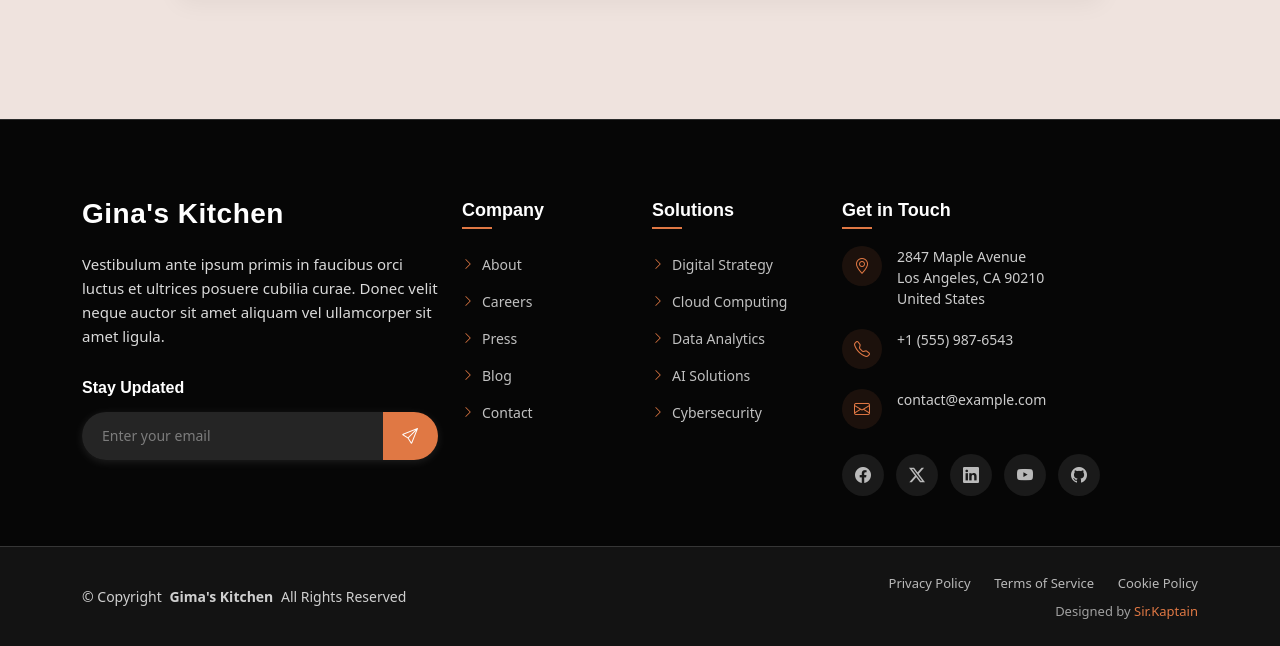
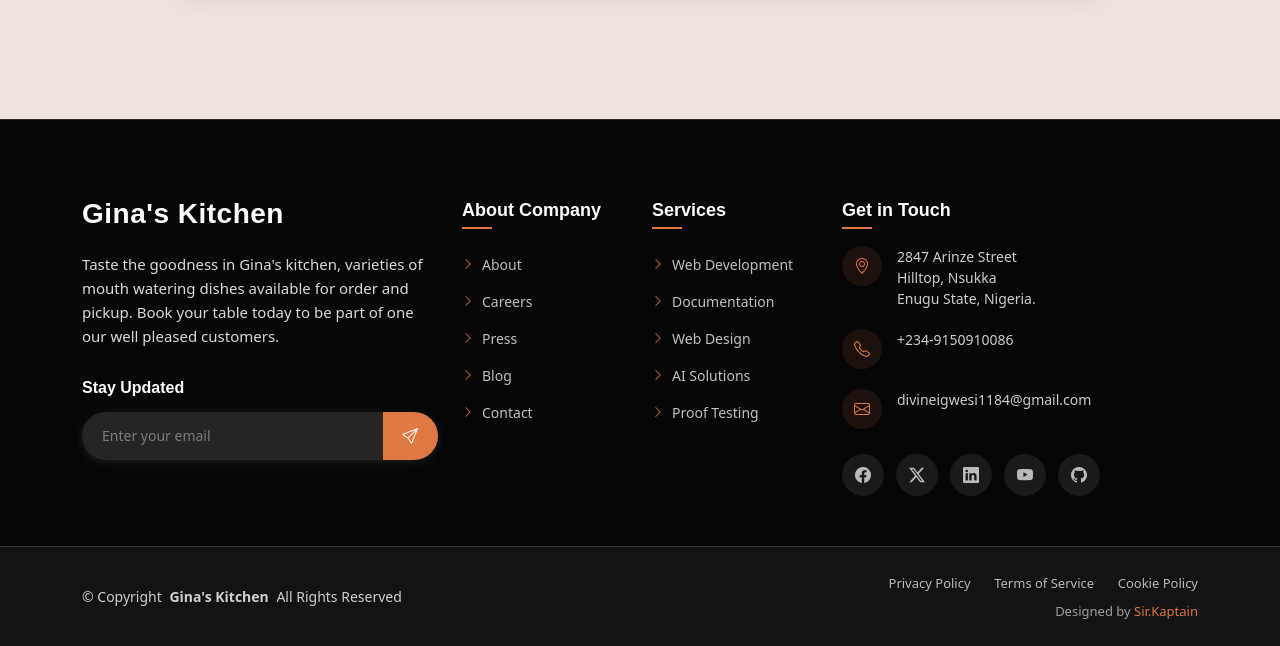
Before and after one commit to kaptain9960/Gina-s-GiKitchen, a Django app: page /contact/ in a window 1280 px wide. Shown: the part 1365-2011 px from the top of the page. Run offline with Django 4.2, Linux system fonts and the light colour scheme; some libraries are stand-ins or nearby versions; some web fonts are replaced.

Commit message:
Update: .....

```diff
--- a/base/templates/base.html
+++ b/base/templates/base.html
@@ -10,8 +10,9 @@
   <meta name="description" content="">
   <meta name="keywords" content="">
 
-  <!-- Favicons -->
-  <link href="{% static 'img/favicon.ico' %}" rel="icon">
+  <!--  Work on the Favicons -->
+    <!-- Done with the favicon and the image uploading feature -->
+  <link href="{% static 'assets/img/misc/favicon.png' %}" rel="icon">
   <link href="{% static 'assets/img/apple-touch-icon.png' %}" rel="apple-touch-icon">
 
   <!-- Fonts -->
@@ -48,14 +49,16 @@
           <a href="#" class="linkedin"><i class="bi bi-linkedin"></i></a>
         </div>
       </div>
-    </div><!-- End Top Bar -->
+    </div>
+    <!-- End Top Bar -->
 
     <div class="branding d-flex align-items-cente">
 
       <div class="container position-relative d-flex align-items-center justify-content-between">
         <a href="{% url 'home' %}" class="logo d-flex align-items-center">
-          <!-- Uncomment the line below if you also wish to use an image logo -->
-          <!-- <img src="assets/img/logo.webp" alt=""> -->
+
+          <!-- Logo upload below -->
+          <img src="{% static 'assets/img/misc/favicon.png' %}" alt="">
           <h1 class="sitename">Gina's Kitchen</h1>
         </a>
 
@@ -115,7 +118,7 @@
             <a href="{% url 'home' %}" class="logo d-flex align-items-center mb-4">
               <span class="sitename">Gina's Kitchen</span>
             </a>
-            <p class="mb-4">Vestibulum ante ipsum primis in faucibus orci luctus et ultrices posuere cubilia curae. Donec velit neque auctor sit amet aliquam vel ullamcorper sit amet ligula.</p>
+            <p class="mb-4">Taste the goodness in Gina's kitchen, varieties of mouth watering dishes available for order and pickup. Book your table today to be part of one our well pleased customers.</p>
 
             <div class="newsletter-form">
               <h5>Stay Updated</h5>
@@ -136,7 +139,7 @@
 
         <div class="col-lg-2 col-6">
           <div class="footer-links">
-            <h4>Company</h4>
+            <h4> About Company</h4>
             <ul>
               <li><a href="{% url 'about' %}"><i class="bi bi-chevron-right"></i> About</a></li>
               <li><a href="{% url 'career' %}"><i class="bi bi-chevron-right"></i> Careers</a></li>
@@ -149,13 +152,13 @@
 
         <div class="col-lg-2 col-6">
           <div class="footer-links">
-            <h4>Solutions</h4>
+            <h4>Services</h4>
             <ul>
-              <li><a href="#"><i class="bi bi-chevron-right"></i> Digital Strategy</a></li>
-              <li><a href="#"><i class="bi bi-chevron-right"></i> Cloud Computing</a></li>
-              <li><a href="#"><i class="bi bi-chevron-right"></i> Data Analytics</a></li>
+              <li><a href="#"><i class="bi bi-chevron-right"></i> Web Development</a></li>
+              <li><a href="#"><i class="bi bi-chevron-right"></i> Documentation</a></li>
+              <li><a href="#"><i class="bi bi-chevron-right"></i> Web Design</a></li>
               <li><a href="#"><i class="bi bi-chevron-right"></i> AI Solutions</a></li>
-              <li><a href="#"><i class="bi bi-chevron-right"></i> Cybersecurity</a></li>
+              <li><a href="#"><i class="bi bi-chevron-right"></i> Proof Testing</a></li>
             </ul>
           </div>
         </div>
@@ -168,7 +171,7 @@
                 <i class="bi bi-geo-alt"></i>
               </div>
               <div class="contact-info">
-                <p>2847 Maple Avenue<br>Los Angeles, CA 90210<br>United States</p>
+                <p>2847 Arinze Street<br>Hilltop, Nsukka <br>Enugu State, Nigeria.</p>
               </div>
             </div>
 
@@ -177,7 +180,7 @@
                 <i class="bi bi-telephone"></i>
               </div>
               <div class="contact-info">
-                <p>+1 (555) 987-6543</p>
+                <p>+234-9150910086</p>
               </div>
             </div>
 
@@ -186,7 +189,7 @@
                 <i class="bi bi-envelope"></i>
               </div>
               <div class="contact-info">
-                <p>contact@example.com</p>
+                <p>divineigwesi1184@gmail.com</p>
               </div>
             </div>
 
@@ -208,7 +211,7 @@
         <div class="row align-items-center">
           <div class="col-lg-6">
             <div class="copyright">
-              <p>© <span>Copyright</span> <strong class="px-1 sitename">Gima's Kitchen</strong> <span>All Rights Reserved</span></p>
+              <p>© <span>Copyright</span> <strong class="px-1 sitename">Gina's Kitchen</strong> <span>All Rights Reserved</span></p>
             </div>
           </div>
           <div class="col-lg-6">
--- a/base/templates/contact.html
+++ b/base/templates/contact.html
@@ -61,7 +61,7 @@
 
       </div>
 
-      <!-- Google Maps (Full Width) -->
+      <!-- Google Maps (Full Width)  yet to be changed to a Nigerian location-->
       <div class="map-section" data-aos="fade-up" data-aos-delay="200">
         <iframe src="https://www.google.com/maps/embed?pb=!1m14!1m8!1m3!1d48389.78314118045!2d-74.006138!3d40.710059!3m2!1i1024!2i768!4f13.1!3m3!1m2!1s0x89c25a22a3bda30d%3A0xb89d1fe6bc499443!2sDowntown%20Conference%20Center!5e0!3m2!1sen!2sus!4v1676961268712!5m2!1sen!2sus" width="100%" height="500" style="border:0;" allowfullscreen="" loading="lazy" referrerpolicy="no-referrer-when-downgrade"></iframe>
       </div>
--- a/base/templates/index.html
+++ b/base/templates/index.html
@@ -11,7 +11,7 @@
 
       <div class="hero-background">
         <video autoplay="" muted="" loop="" playsinline="">
-          <source src="{% static 'assets/img/restaurant/video-4.mp4' %}" type="video/mp4">
+          <source src="{% static 'assets/img/restaurant/restaurant_video.mp4' %}" type="video/mp4">
         </video>
         <div class="overlay"></div>
       </div>
@@ -41,14 +41,14 @@
                   <i class="bi bi-geo-alt"></i>
                   <div class="feature-text">
                     <span class="label">Location</span>
-                    <span class="value">Downtown Chicago</span>
+                    <span class="value">Downtown Hilltop</span>
                   </div>
                 </div>
                 <div class="feature-item">
                   <i class="bi bi-telephone"></i>
                   <div class="feature-text">
                     <span class="label">Reservations</span>
-                    <span class="value">+1 (312) 555-0198</span>
+                    <span class="value">+234-9150910086</span>
                   </div>
                 </div>
               </div>
```
Also changed, not shown: base/static/assets/img/favicon.png (deleted), base/static/assets/img/logo.png (added), base/static/assets/img/logo.webp (deleted), base/static/assets/img/misc/favicon.png (added), db.sqlite3, 1 other file.
